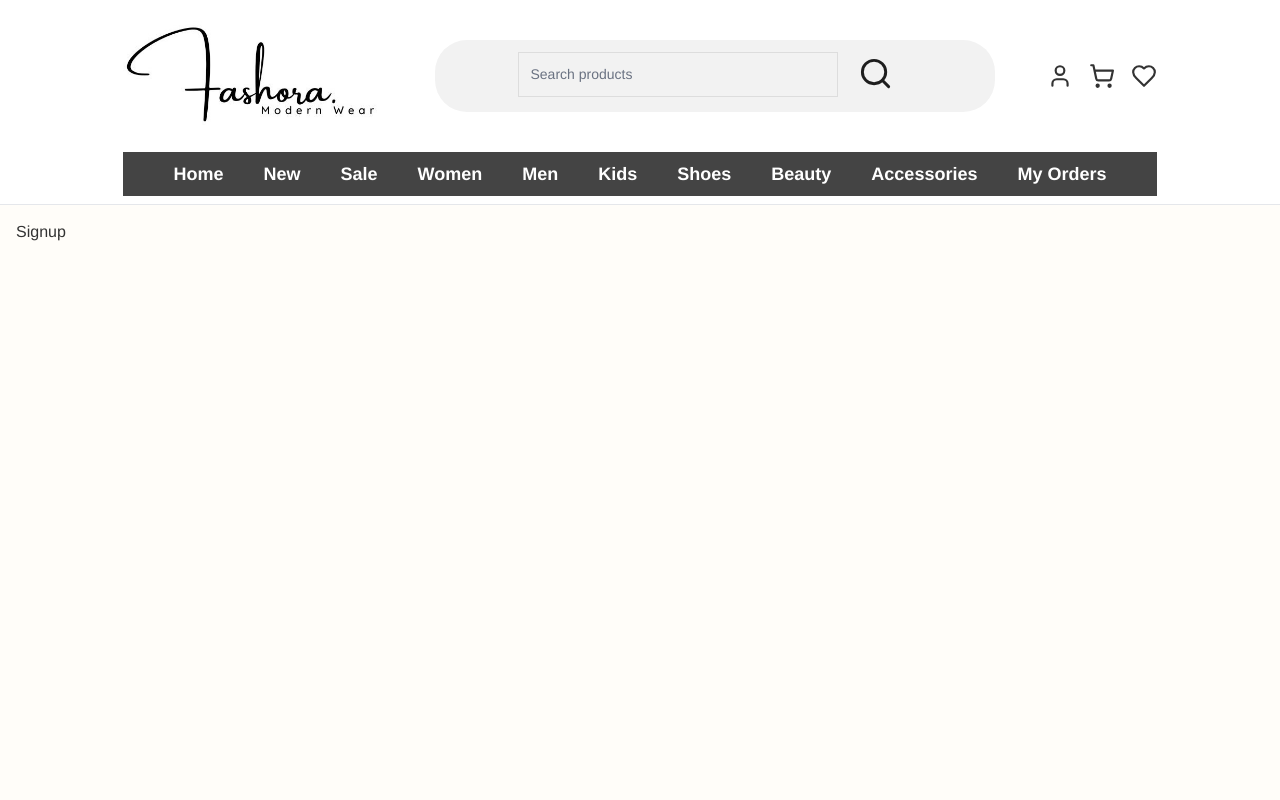
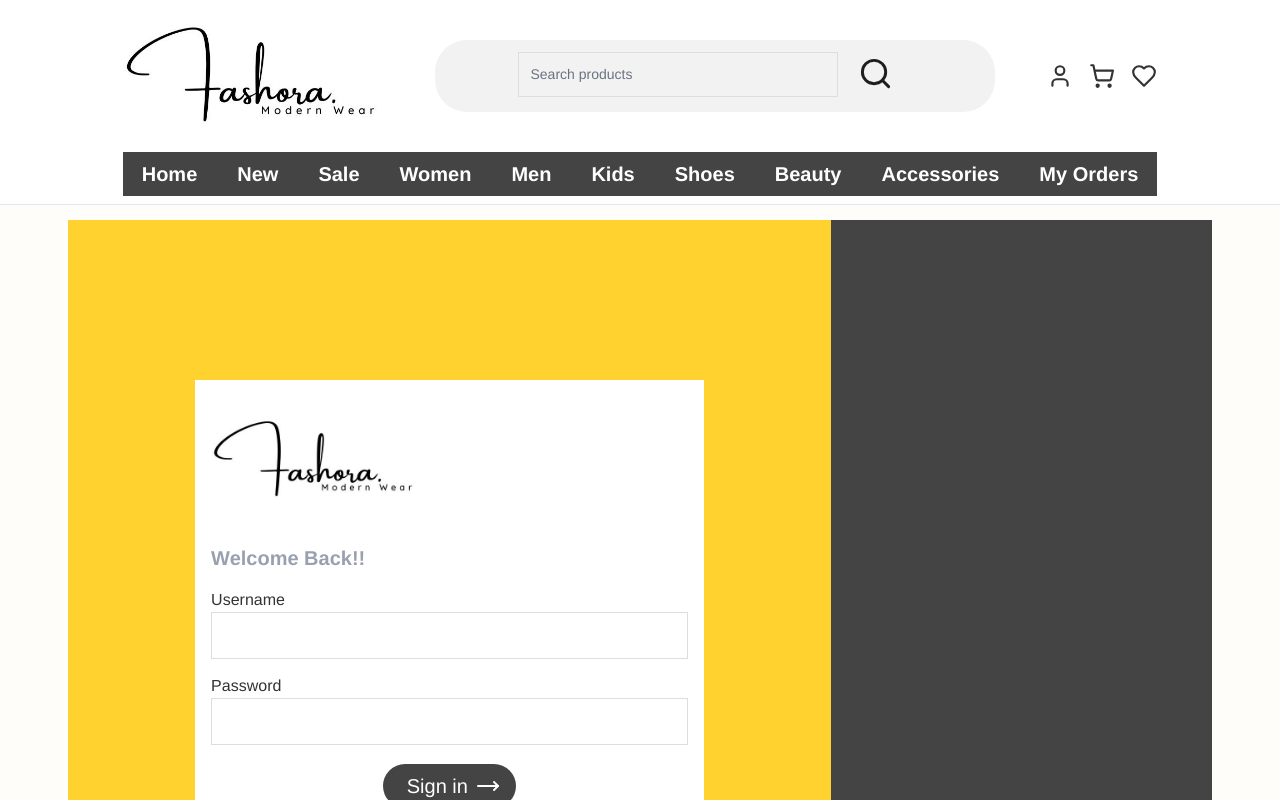
Before and after one commit to Bashitha267/fashoraFE, a React (Vite) app: page /login in a window 1280 px wide. Shown: the top 800 px of the page. Built offline with nearby package versions, Linux system fonts and the light colour scheme; a web font is replaced by a local one.

Commit message:
added signup and sign in pages

```diff
--- a/src/components/NavBar.tsx
+++ b/src/components/NavBar.tsx
@@ -114,7 +114,7 @@ export const NavBar: React.FC<NavbarProps> = ({ toggleCart }) => {
             <Link
               key={item.name}
               to={item.path}
-              className={`text-lg lg:px-4 md:py-0 md:px-2 font-bold lg:py-2  hover:bg-white hover:text-black  ${
+              className={`text-lg lg:text-xl lg:px-4 md:py-0 md:px-2 font-bold lg:py-2  hover:bg-white hover:text-black  ${
                 location.pathname === item.path ? "bg-white text-black" : "text-white"
               }`}
             >
--- /dev/null
+++ b/src/pages/Signin.tsx
@@ -0,0 +1,36 @@
+import { MoveRight } from "lucide-react";
+import { Link } from "react-router-dom";
+import logo from '../assets/logo2.jpg';
+export const Signin = () => {
+  return (
+    <div className="md:mt-55 mt-38 w-full md:max-w-[160vh] mx-auto px-4 h-screen">
+      <div className="lg:grid lg:grid-cols-3 lg:w-11/12 lg:mx-auto lg:h-full">
+        <div className="lg:col-span-2 bg-amber-300 lg:flex lg:justify-center lg:items-center">
+          <div className="bg-white lg:w-2/3 lg:h-3/5 lg:flex lg:flex-col lg:p-4 p-2">
+          <div className="flex justify-center lg:justify-start"><img src={logo} className="w-52 h-32 mb-5 object-contain"></img></div>
+          <div className="flex justify-center lg:justify-start text-xl mb-4 font-bold text-gray-400">Welcome Back!!</div>
+          <div className="flex flex-col">
+            <div className="flex-col flex">
+              <label>Username</label>
+              <input type="text" required></input>
+            </div>
+            <div className="flex-col flex">
+              <label>Password</label>
+              <input type="password" required></input>
+            </div>
+            <div className="flex px-4 bg-[#444444] w-fit mx-auto rounded-3xl py-2 mt-1 text-xl  hover:bg-[#787676] items-center"><button className=" text-white px-2">Sign in</button><MoveRight size={24} color="white" ></MoveRight></div>
+            <div className="flex mt-4 justify-center text-gray-400">dont have an account ?<Link to="/sign-up" className=" ml-1 text-[#444444] font-bold w-fit hover:border-b-2">Sign up</Link></div>
+          </div>
+
+
+          </div>
+        </div>
+        <div className="col-span-1 bg-[#444444]"></div>
+
+
+      </div>
+
+
+    </div>
+  )
+}
--- a/src/pages/router.tsx
+++ b/src/pages/router.tsx
@@ -9,13 +9,14 @@ import { Kids } from '../pages/Kids';
 import { Men } from '../pages/Men';
 import { Other } from '../pages/Other';
 import { Product } from '../pages/Product';
-import { Signup } from '../pages/Signup';
 import { Women } from '../pages/Women';
 import { Accessories } from './Accessories';
 import { Beauty } from './Beauty';
 import { Myorders } from './Myorders';
 import { New } from './New';
 import { Sale } from './Sale';
+import { Signin } from './Signin';
+import { Signup } from './Signup';
 
 const Layout = ({ toggleCart }: { toggleCart: () => void }) => {
   const [isCartOpen, setIsCartOpen] = useState(false); // State for cart visibility
@@ -47,7 +48,8 @@ const createRouter = (
         { path: 'shoes', element: <Other display_cart={display_cart} /> },
         { path: 'product/:id', element: <Product display_cart={display_cart} addToCart={addToCart} /> },
         { path: 'fav', element: <Favourite /> },
-        { path: 'login', element: <Signup /> },
+        { path: 'login', element: <Signin/>},
+        {path:'sign-up',element:<Signup/>},
         { path: 'new', element: <New /> },
         { path: 'beauty', element: <Beauty /> },
         { path: 'sale', element: <Sale /> },
```
